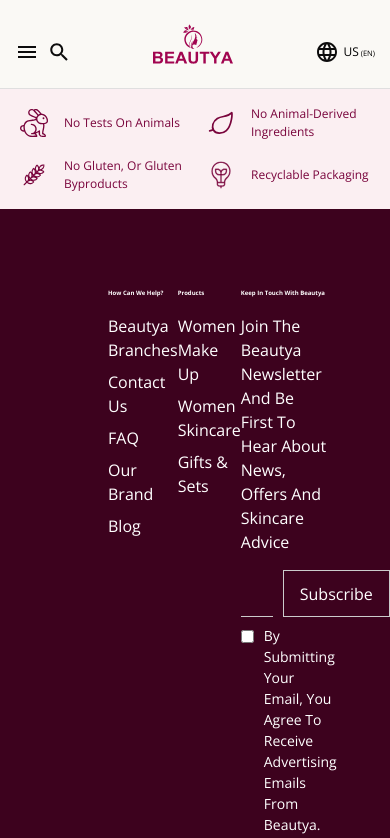
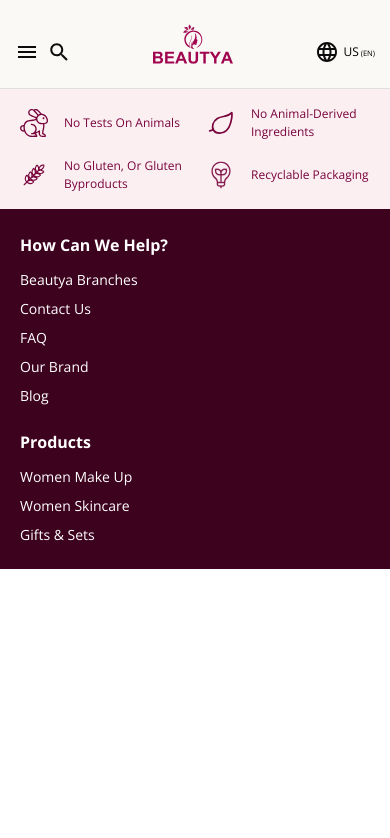
Before and after one commit to IsAmirMmd/beautya-react, a React (Create React App) app: page / in a window 390 px wide. Shown: the top 838 px of the page. Built offline with nearby package versions, Linux system fonts and the light colour scheme.

Commit message:
making responsive for mobile screen

```diff
--- a/src/components/Footer.jsx
+++ b/src/components/Footer.jsx
@@ -48,60 +48,62 @@
         </div>
       </section>
       <section id="footer-main" className="bg-pink-800 w-full">
-        <div className="max-w-[1440px] text-white px-[108px] flex justify-between">
-          <div className="capitalize md:text-24px font-bold py-[80px]">
-            <h4 className="mb-[16px]">How can we Help?</h4>
+        <div className="max-w-[1440px] text-white md:px-[108px] px-[20px] flex flex-wrap justify-between md:flex-row flex-col py-[24px]  md:py-[80px]">
+          <div className="capitalize md:text-24px text-16px font-bold">
+            <h4 className="md:mb-[16px] mb-[12px]">How can we Help?</h4>
             <ul className="flex flex-col gap-[8px]">
               <li>
-                <Link className="text-16px font-normal" to="">
+                <Link className="md:text-16px text-14px font-normal" to="">
                   Beautya Branches
                 </Link>
               </li>
               <li>
-                <Link className="text-16px font-normal" to="">
+                <Link className="md:text-16px text-14px font-normal" to="">
                   Contact Us
                 </Link>
               </li>
               <li>
-                <Link className="text-16px font-normal" to="">
+                <Link className="md:text-16px text-14px font-normal" to="">
                   FAQ
                 </Link>
               </li>
               <li>
-                <Link className="text-16px font-normal" to="">
+                <Link className="md:text-16px text-14px font-normal" to="">
                   Our Brand
                 </Link>
               </li>
               <li>
-                <Link className="text-16px font-normal" to="">
+                <Link className="md:text-16px text-14px font-normal" to="">
                   Blog
                 </Link>
               </li>
             </ul>
           </div>
-          <div className="capitalize md:text-24px font-bold py-[80px]">
-            <h4 className="mb-[16px]">Products</h4>
+          <div className="capitalize md:text-24px text-16px font-bold md:mt-0 mt-[24px]">
+            <h4 className="md:mb-[16px] mb-[12px]">Products</h4>
             <ul className="flex flex-col gap-[8px]">
               <li>
-                <Link className="text-16px font-normal" to="">
+                <Link className="md:text-16px text-14px font-normal" to="">
                   Women Make up
                 </Link>
               </li>
               <li>
-                <Link className="text-16px font-normal" to="">
+                <Link className="md:text-16px text-14px font-normal" to="">
                   Women Skincare
                 </Link>
               </li>
               <li>
-                <Link className="text-16px font-normal" to="">
+                <Link className="md:text-16px text-14px font-normal" to="">
                   Gifts & Sets
                 </Link>
               </li>
             </ul>
           </div>
-          <div className="capitalize md:text-24px font-bold py-[80px] max-w-[50%]">
-            <h4 className="mb-[16px]">keep in touch with beautya</h4>
-            <p className="font-normal text-16px mb-[16px]">
+          <div className="capitalize lg:text-24px text-16px font-bold lg:max-w-[50%] lg:mt-0 mt-[24px] lg:block hidden">
+            <h4 className="md:mb-[16px] mb-[12px]">
+              keep in touch with beautya
+            </h4>
+            <p className="font-normal md:text-16px text-14px mb-[16px]">
               Join the Beautya newsletter and be first to hear about news,
               offers and skincare advice
             </p>
@@ -109,19 +111,19 @@
               <section className="flex gap-4">
                 <input
                   type="email"
-                  className="bg-transparent border-b font-normal text-20px focus:border-0 focus:border-b outline-none border-neutral-400 w-full px-[16px] py-[8px]"
+                  className="bg-transparent border-b font-normal md:text-20px text-14px focus:border-0 focus:border-b outline-none border-neutral-400 w-full px-[16px] py-[8px]"
                   placeholder="Email Address"
                 />
                 <button
                   type="button"
-                  className="px-[16px] py-[8px] font-normal text-16px border-neutral-400 border"
+                  className="px-[16px] py-[8px] font-normal md:text-16px text-12px border-neutral-400 border"
                 >
                   Subscribe
                 </button>
               </section>
               <section className="flex gap-4 items-start mt-[8px]">
                 <input type="checkbox" className="mt-2" />
-                <label className="text-14px font-normal">
+                <label className="md:text-14px font-normal text-12px">
                   By submitting your email, you agree to receive advertising
                   emails from Beautya. Please review our Privacy Policy, which
                   includes our Financial Incentive Notice for CA residents.
```
Also changed, not shown: src/assets/images/footerBG.png (added).
